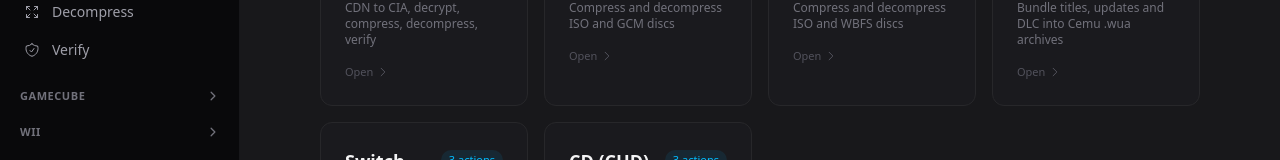
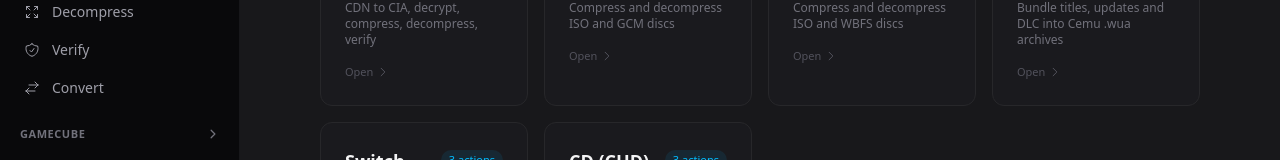
Before and after one commit to DevYukine/rom-converto, a Nuxt app in the folder crates/rom-converto-gui/: page / in a window 1280 px wide. Both pictures are taken after a click on the button "3DS". Shown: the part 237-397 px from the top of the page. Built offline with nearby package versions, Linux system fonts and the light colour scheme.

Commit message:
feat(gui): add Convert ROM link to 3DS sidebar

```diff
--- a/crates/rom-converto-gui/layouts/default.vue
+++ b/crates/rom-converto-gui/layouts/default.vue
@@ -4,6 +4,7 @@ import { useCtrDecryptStore } from "~/stores/ctr-decrypt";
 import { useCtrCompressStore } from "~/stores/ctr-compress";
 import { useCtrDecompressStore } from "~/stores/ctr-decompress";
 import { useCtrVerifyStore } from "~/stores/ctr-verify";
+import { useCtrConvertStore } from "~/stores/ctr-convert";
 import { useChdCompressStore } from "~/stores/chd-compress";
 import { useChdExtractStore } from "~/stores/chd-extract";
 import { useChdVerifyStore } from "~/stores/chd-verify";
@@ -45,6 +46,7 @@ const sections: SidebarSection[] = [
       { to: "/ctr/compress", label: "Compress", store: () => useCtrCompressStore(), icon: "compress" },
       { to: "/ctr/decompress", label: "Decompress", store: () => useCtrDecompressStore(), icon: "expand" },
       { to: "/ctr/verify", label: "Verify", store: () => useCtrVerifyStore(), icon: "shield-check" },
+      { to: "/ctr/convert", label: "Convert", store: () => useCtrConvertStore(), icon: "swap" },
     ],
   },
   {
@@ -246,6 +248,10 @@ function isActiveSection(key: string): boolean {
                     <svg v-else-if="link.icon === 'shield-check'" class="h-4 w-4" fill="none" viewBox="0 0 24 24" stroke="currentColor" stroke-width="1.5">
                       <path stroke-linecap="round" stroke-linejoin="round" d="M9 12.75L11.25 15 15 9.75m-3-7.036A11.959 11.959 0 013.598 6 11.99 11.99 0 003 9.749c0 5.592 3.824 10.29 9 11.623 5.176-1.332 9-6.03 9-11.622 0-1.31-.21-2.571-.598-3.751h-.152c-3.196 0-6.1-1.248-8.25-3.285z" />
                     </svg>
+                    <!-- swap -->
+                    <svg v-else-if="link.icon === 'swap'" class="h-4 w-4" fill="none" viewBox="0 0 24 24" stroke="currentColor" stroke-width="1.5">
+                      <path stroke-linecap="round" stroke-linejoin="round" d="M7.5 21L3 16.5m0 0L7.5 12M3 16.5h13.5m0-13.5L21 7.5m0 0L16.5 12M21 7.5H7.5" />
+                    </svg>
                     <!-- disc-down -->
                     <svg v-else-if="link.icon === 'disc-down'" class="h-4 w-4" fill="none" viewBox="0 0 24 24" stroke="currentColor" stroke-width="1.5">
                       <path stroke-linecap="round" stroke-linejoin="round" d="M20.25 6.375c0 2.278-3.694 4.125-8.25 4.125S3.75 8.653 3.75 6.375m16.5 0c0-2.278-3.694-4.125-8.25-4.125S3.75 4.097 3.75 6.375m16.5 0v11.25c0 2.278-3.694 4.125-8.25 4.125s-8.25-1.847-8.25-4.125V6.375m16.5 0v3.75m-16.5-3.75v3.75m16.5 0v3.75C20.25 16.153 16.556 18 12 18s-8.25-1.847-8.25-4.125v-3.75m16.5 0c0 2.278-3.694 4.125-8.25 4.125s-8.25-1.847-8.25-4.125" />
```
